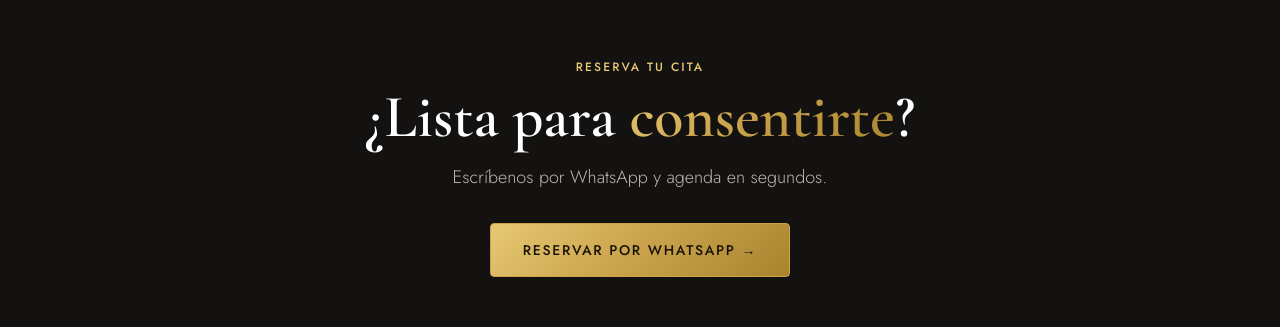
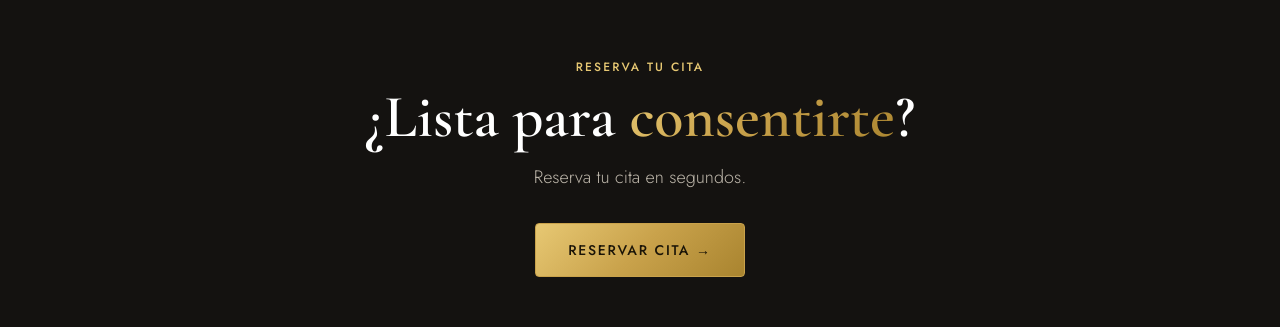
Before and after one commit to DhanaCorredor/ValentinaLeal, a Next.js app: page / in a window 1280 px wide. Shown: the part 2451-2778 px from the top of the page. Built offline with nearby package versions, Linux system fonts and the light colour scheme.

Commit message:
Preparar reservas con Google Calendar
- Campo bookingUrl en site y helper reservaHref() con alternativa a WhatsApp
- Botones "Reservar cita" apuntan al calendario cuando se configure el enlace
- El globito de WhatsApp se mantiene para chat/dudas

```diff
--- a/src/app/page.tsx
+++ b/src/app/page.tsx
@@ -1,11 +1,11 @@
 import Image from "next/image";
-import { site, mapsEmbedUrl, linkReserva } from "@/data/site";
+import { site, mapsEmbedUrl, reservaHref } from "@/data/site";
 import { serviceCategories } from "@/data/services";
 import Button from "@/components/Button";
 import SectionHeading from "@/components/SectionHeading";
 
 export default function Home() {
-  const reservar = linkReserva();
+  const reservar = reservaHref();
 
   return (
     <>
@@ -168,10 +168,10 @@ export default function Home() {
             ¿Lista para <span className="gold-text">consentirte</span>?
           </h2>
           <p className="mt-4 text-base text-[#bdb6aa] sm:text-lg">
-            Escríbenos por WhatsApp y agenda en segundos.
+            Reserva tu cita en segundos.
           </p>
           <Button href={reservar} external className="mt-8">
-            Reservar por WhatsApp →
+            Reservar cita →
           </Button>
         </div>
       </section>
--- a/src/app/servicios/page.tsx
+++ b/src/app/servicios/page.tsx
@@ -1,6 +1,6 @@
 import type { Metadata } from "next";
 import { serviceCategories, formatCOP } from "@/data/services";
-import { whatsappLink, linkReserva } from "@/data/site";
+import { whatsappLink, reservaHref } from "@/data/site";
 import Button from "@/components/Button";
 
 export const metadata: Metadata = {
@@ -71,8 +71,8 @@ export default function ServiciosPage() {
             Escríbenos y te asesoramos sobre el servicio ideal para ti.
           </p>
           <div className="mt-6 flex flex-col justify-center gap-3 sm:flex-row">
-            <Button href={linkReserva()} external>
-              Reservar por WhatsApp
+            <Button href={reservaHref()} external>
+              Reservar cita
             </Button>
             <Button href="/" variant="outline">
               Volver al inicio
--- a/src/components/Navbar.tsx
+++ b/src/components/Navbar.tsx
@@ -3,7 +3,7 @@
 import { useState } from "react";
 import Link from "next/link";
 import { usePathname } from "next/navigation";
-import { linkReserva } from "@/data/site";
+import { reservaHref } from "@/data/site";
 import Button from "@/components/Button";
 
 const links = [
@@ -40,7 +40,7 @@ export default function Navbar() {
               {l.label}
             </Link>
           ))}
-          <Button href={linkReserva()} external size="sm" className="text-xs">
+          <Button href={reservaHref()} external size="sm" className="text-xs">
             Reservar
           </Button>
         </div>
@@ -85,12 +85,12 @@ export default function Navbar() {
               </Link>
             ))}
             <Button
-              href={linkReserva()}
+              href={reservaHref()}
               external
               className="mt-3 w-full"
               onClick={() => setOpen(false)}
             >
-              Reservar por WhatsApp
+              Reservar cita
             </Button>
           </div>
         </div>
--- a/src/data/site.ts
+++ b/src/data/site.ts
@@ -14,6 +14,10 @@ export const site = {
   // Opcional: correo para solicitudes de datos personales (Habeas Data).
   // Si se deja vacío, las páginas legales usan WhatsApp como canal.
   email: "",
+  // Página de reservas de Google Calendar (Appointment Schedule).
+  // Mientras esté vacío, los botones "Reservar cita" abren WhatsApp.
+  // Para activarlo: pega aquí el enlace tipo https://calendar.google.com/book/...
+  bookingUrl: "",
   address: "Cra. 29 #23-9, Palmira, Valle del Cauca",
   addressShort: "Cra. 29 #23-9",
   city: "Palmira, Valle del Cauca",
@@ -32,9 +36,15 @@ export function whatsappLink(message?: string): string {
 }
 
 // Enlace de WhatsApp con el mensaje de reserva por defecto. Se reutiliza en
-// el navbar, footer, CTA y barra flotante para no repetir el texto.
+// el navbar, footer y barra flotante para no repetir el texto.
 export function linkReserva(): string {
   return whatsappLink(`Hola 👋, quiero reservar una cita en ${site.fullName}.`);
+}
+
+// Destino de los botones "Reservar cita": la página de Google Calendar si
+// está configurada; si no, abre WhatsApp como alternativa.
+export function reservaHref(): string {
+  return site.bookingUrl || linkReserva();
 }
 
 // Enlace al mapa embebido de Google Maps (no requiere API key).
```
